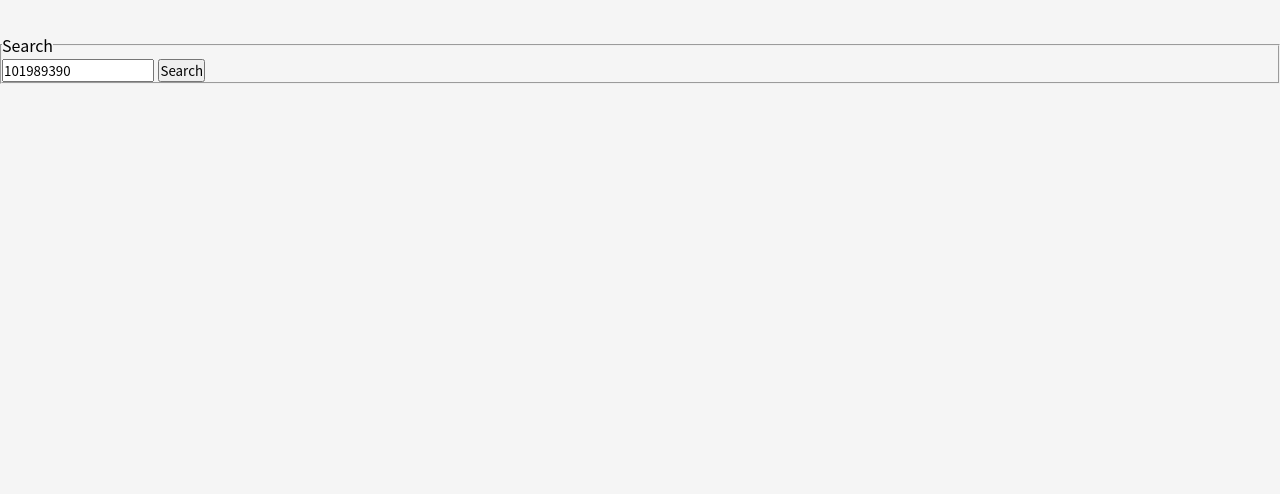
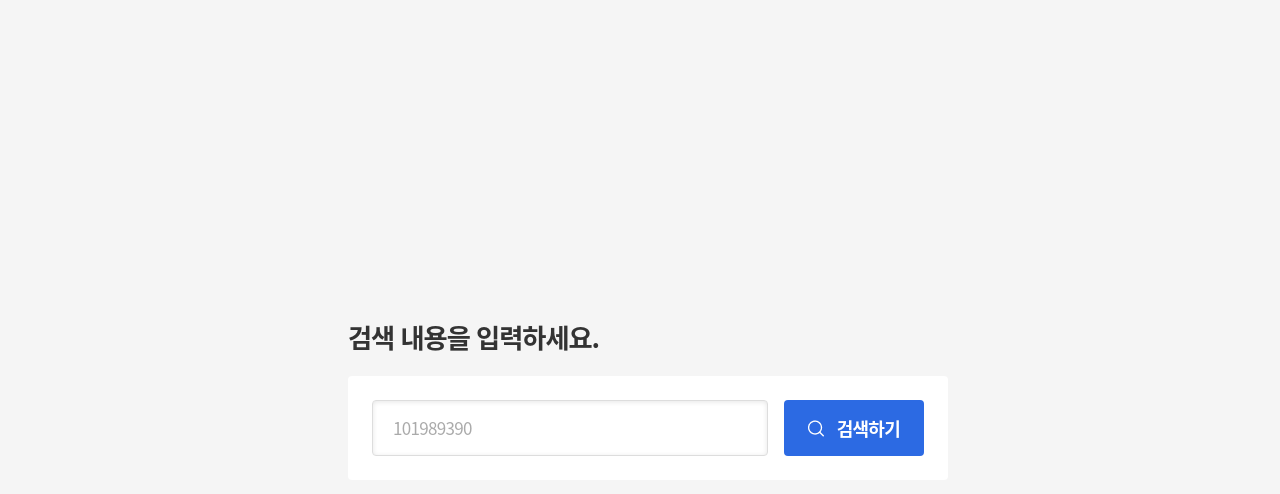
Before and after one commit to taeco79/RTST.Search, a website: page public/htm/index.htm in a window 1280 px wide. Drawn offline with Linux system fonts and the light colour scheme.

Commit message:
* v0.3.1 // 검색 페이지 디자인 적용

```diff
--- a/public/css/style.css
+++ b/public/css/style.css
@@ -13,6 +13,86 @@ ul { padding-left: 1rem; margin: 0px; }
 
 .hide { display: none; }
 
+.search {
+  position: absolute;
+  width: 37.5rem;
+  height: 10rem;
+  top: 50%;
+  left: 50%;
+  margin-top: -5rem;
+  margin-left: -18.25rem;
+}
+.search > h1 {
+  font-style: normal;
+  font-weight: bold;
+  font-size: 1.640625rem;
+  line-height: 130%;
+  /* or 34px */
+
+  display: flex;
+  align-items: center;
+  letter-spacing: -0.04em;
+  font-feature-settings: 'liga' off;
+
+  color: #333333;
+
+}
+.search > div {
+  position: absolute;
+  bottom: 0px;
+  width: 100%;
+  height: 6.5rem;
+  padding: 1.5rem;
+  background-color: #FFFFFF;
+  border-radius: 0.25rem;
+}
+.search > div > * {
+  border-radius: 0.25rem;
+  height: 3.5rem;
+  line-height: 3.5rem;
+}
+.search > div > input {
+  width: calc(100% - 8.75rem - 1rem);
+  background-color: #FFFFFF;
+  border: 1px solid #DDDDDD;
+  box-shadow: inset 0px 1px 5px rgba(0, 0, 0, 0.1);
+  padding: 0px 1.25rem;
+  font-style: normal;
+  font-weight: normal;
+  font-size: 1.0625rem;
+  line-height: 3.5rem;
+  letter-spacing: -0.04em;
+  color: #AAAAAA;
+}
+.search > div > button {
+  float: right;
+  position: relative;
+  width: 8.75rem;
+  text-align: right;
+  background-color: #2C6AE3;
+  padding: 0px 1.5rem;
+  border: none;
+}
+.search > div > button::before {
+  content: '';
+  position: absolute;
+  top: 0px;
+  left: 1.5rem ;
+  background-image: url(/img/ico/search.png);
+  background-repeat: no-repeat;
+  background-position: 0px center;
+  display: inline-block;
+  width: 3.5rem;
+  height: 3.5rem;;
+}
+.search > div > input + button { margin-left: 1rem; }
+.search > div > button > span {
+  font-weight: bold;
+  font-size: 1.125rem;
+  line-height: 3.5rem;
+  letter-spacing: -0.04em;
+  color: #FFFFFF;
+}
 #menu {
   width: 7rem;
   position: fixed;
--- a/public/htm/index.htm
+++ b/public/htm/index.htm
@@ -11,14 +11,14 @@
 
 <body>
   <form action="/search" method="get">
-    <fieldset>
-      <legend>Search</legend>
-      <input type="text" name="q" placeholder="특허등록번호, 기업코드 또는 사업자등록번호를 입력해 주세요." value="101989390">
-      <input type="submit" value="Search">
-      <span id="message"></span>
-    </fieldset>
+    <div class="search">
+      <h1>검색 내용을 입력하세요.</h1>
+      <div>
+        <input type="text" name="q" placeholder="특허출원번호, 특허등록번호, 기업명, 사업자등록번호" value="101989390">
+        <button type="submit"><span>검색하기</span></button>
+      </div>
+    </div>
   </form>
-  <div id="summary"></div>
 </body>
 
 </html>
```
Also changed, not shown: public/img/ico/search.png (added).
